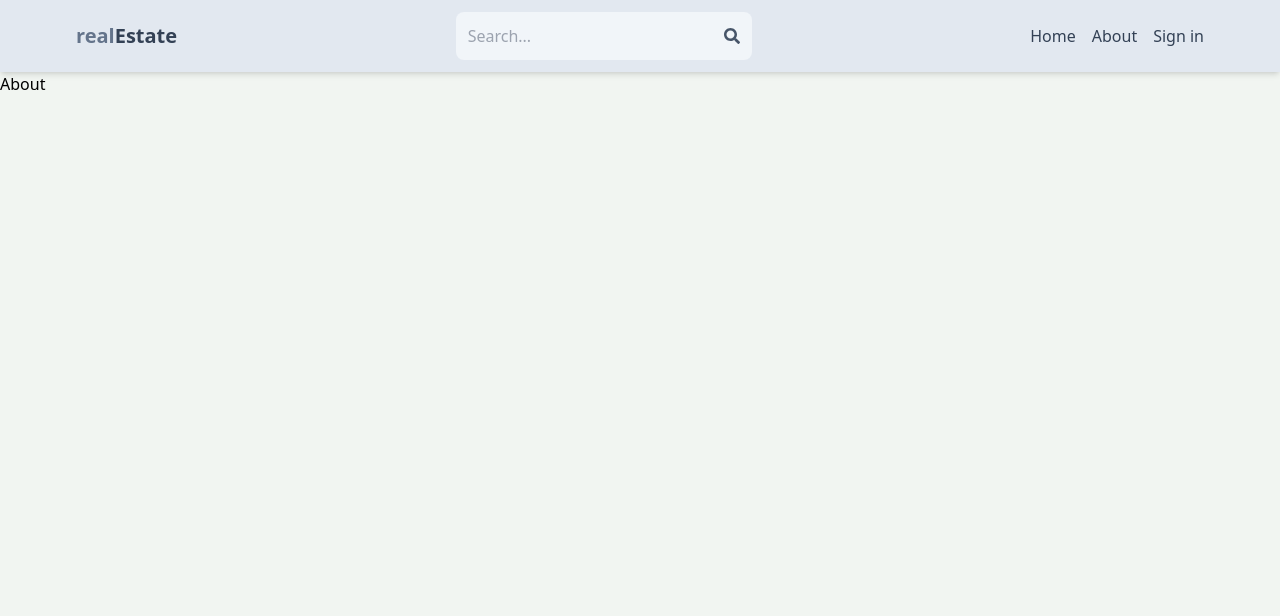
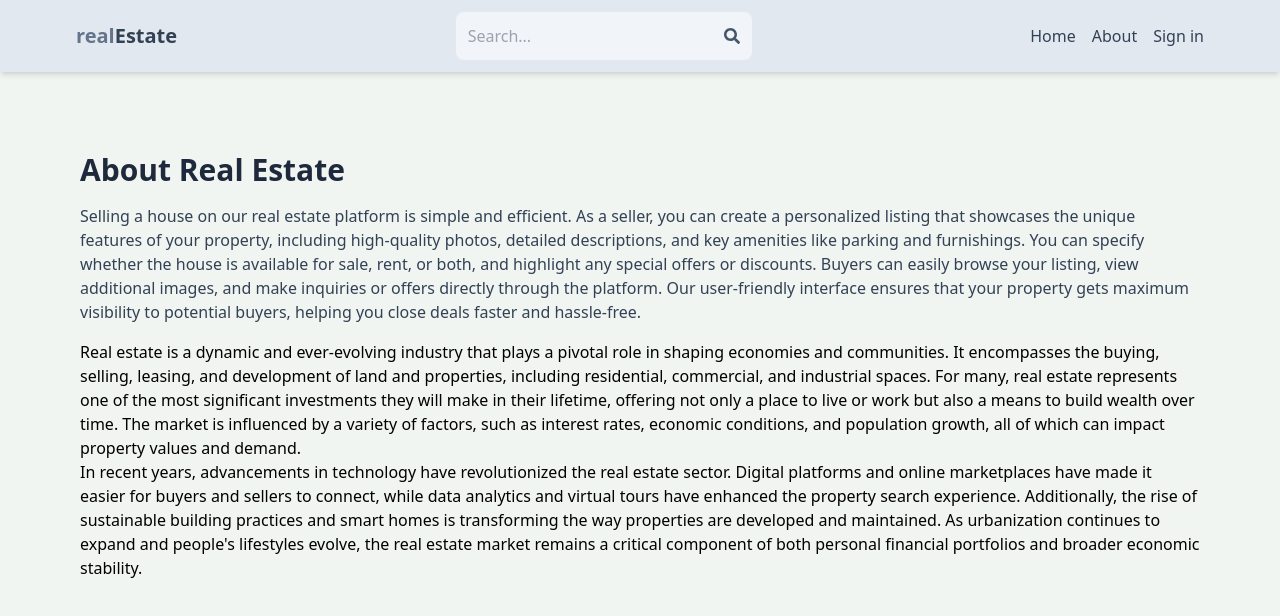
Before and after one commit to abdullah7834/mern-realEstate, a React (Vite) app in the folder Client/: page /about in a window 1280 px wide. Shown: the top 616 px of the page. Built offline with nearby package versions, Linux system fonts and the light colour scheme; no server answers.

Commit message:
complete about page

```diff
--- a/Client/index.html
+++ b/Client/index.html
@@ -2,7 +2,6 @@
 <html lang="en">
   <head>
     <meta charset="UTF-8" />
-    <link rel="icon" type="image/svg+xml" href="/vite.svg" />
     <meta name="viewport" content="width=device-width, initial-scale=1.0" />
     <title>Real-Estate</title>
   </head>
--- a/Client/src/pages/About.jsx
+++ b/Client/src/pages/About.jsx
@@ -2,7 +2,17 @@ import React from 'react'
 
 function About() {
   return (
-    <div>About</div>
+    <div className='py-20 px-4 max-w-6xl mx-auto'>
+      <h1 className='text-3xl font-bold mb-4 text-slate-800'>About Real Estate</h1>
+      <p className='mb-4  text-slate-700'>Selling a house on our real estate platform is simple and efficient. As a seller, you can create a personalized listing that showcases the unique features of your property, including high-quality photos, detailed descriptions, and key amenities like parking and furnishings. You can specify whether the house is available for sale, rent, or both, and highlight any special offers or discounts. Buyers can easily browse your listing, view additional images, and make inquiries or offers directly through the platform. Our user-friendly interface ensures that your property gets maximum visibility to potential buyers, helping you close deals faster and hassle-free.</p>
+
+      <p>Real estate is a dynamic and ever-evolving industry that plays a pivotal role in shaping economies and communities. It encompasses the buying, selling, leasing, and development of land and properties, including residential, commercial, and industrial spaces. For many, real estate represents one of the most significant investments they will make in their lifetime, offering not only a place to live or work but also a means to build wealth over time. The market is influenced by a variety of factors, such as interest rates, economic conditions, and population growth, all of which can impact property values and demand.</p>
+
+
+      <p>In recent years, advancements in technology have revolutionized the real estate sector. Digital platforms and online marketplaces have made it easier for buyers and sellers to connect, while data analytics and virtual tours have enhanced the property search experience. Additionally, the rise of sustainable building practices and smart homes is transforming the way properties are developed and maintained. As urbanization continues to expand and people's lifestyles evolve, the real estate market remains a critical component of both personal financial portfolios and broader economic stability.
+
+</p>
+    </div>
   )
 }
 
```
